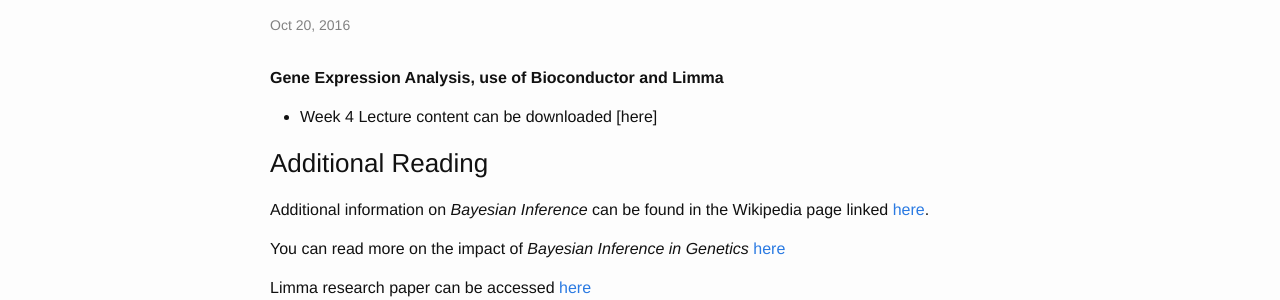
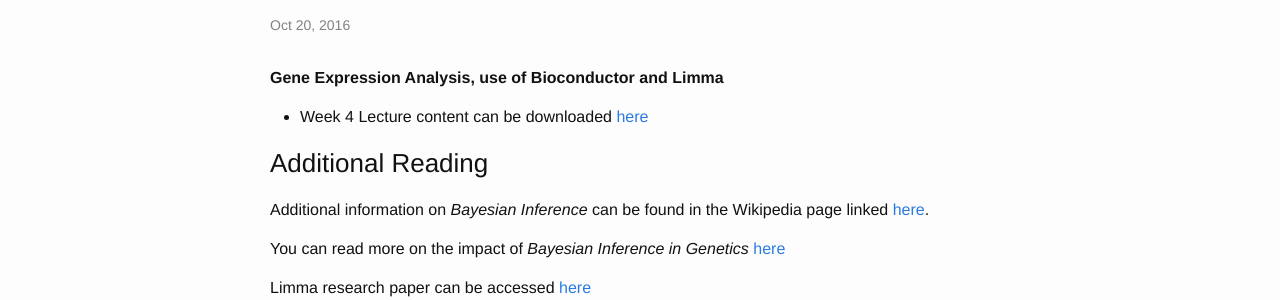
Before and after one commit to sods/bioinformatics, a Jekyll site: the page built from _posts/2016-10-20-week-4-bioconductor-and-limma.md, in a window 1280 px wide. Shown: the part 480-780 px from the top of the page. Built offline with Jekyll 4.4.1, drawn with Linux system fonts in a browser that asks for light colours; comment, search, counter and statistics services are not loaded; part of the change alters nothing that is shown.

```diff
--- a/_posts/2016-10-20-week-4-bioconductor-and-limma.md
+++ b/_posts/2016-10-20-week-4-bioconductor-and-limma.md
@@ -8,7 +8,7 @@ venue: HI- LT3
 tagline: Gene Expression Analysis, use of Bioconductor and Limma
 ---
 
-* Week 4 Lecture content can be downloaded [here]
+* Week 4 Lecture content can be downloaded [here](http://opendsi.cc/bioinformatics/assets/Lecture_Wk4.pdf)
 
 ### Additional Reading
 
```
